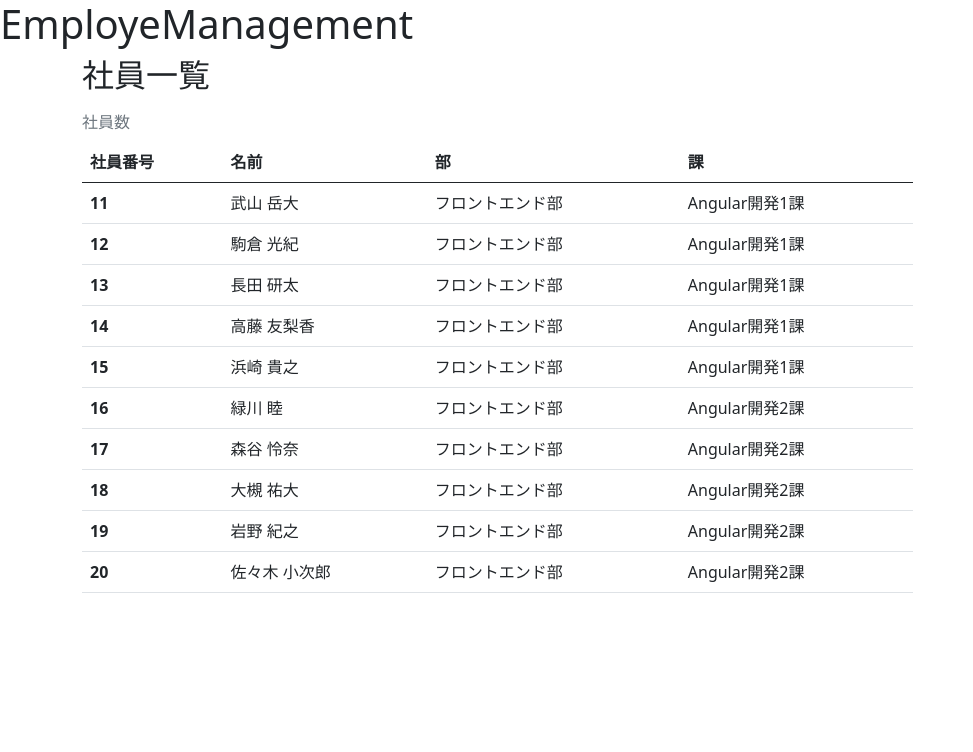
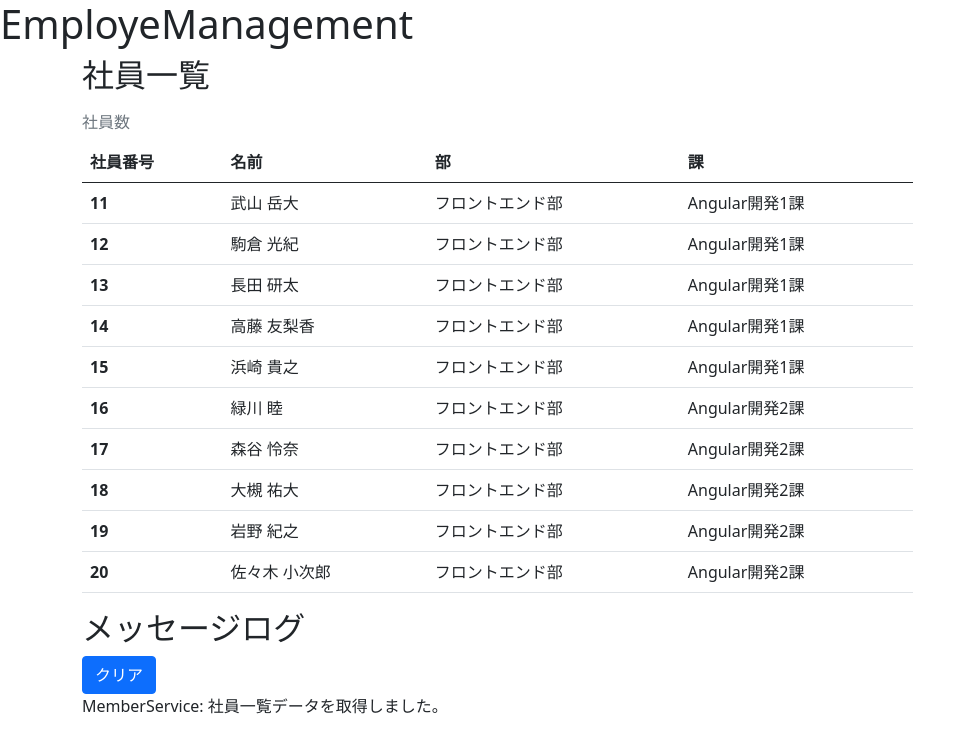
Before and after one commit to yuta-katayama-23/employee-management, an Angular app: page / in a window 1280 px wide. Shown: the top 752 px of the page, without its empty margins (0-973 px from the left). Built offline with nearby package versions, Linux system fonts and the light colour scheme.

Commit message:
messge log のコンポーネントを追加

```diff
--- a/src/app/app.component.html
+++ b/src/app/app.component.html
@@ -5,5 +5,10 @@
 <main>
   <div class="container">
     <app-employee></app-employee>
+    <app-messages></app-messages>
   </div>
 </main>
+
+<footer>
+
+</footer>
--- a/src/app/app.module.ts
+++ b/src/app/app.module.ts
@@ -6,12 +6,14 @@ import { AppRoutingModule } from './app-routing.module';
 import { AppComponent } from './app.component';
 import { EmployeeComponent } from './employee/employee.component';
 import { EmployeeDetailComponent } from './employee-detail/employee-detail.component';
+import { MessagesComponent } from './messages/messages.component';
 
 @NgModule({
   declarations: [
     AppComponent,
     EmployeeComponent,
-    EmployeeDetailComponent
+    EmployeeDetailComponent,
+    MessagesComponent
   ],
   imports: [
     BrowserModule,
--- a/src/app/employee.service.ts
+++ b/src/app/employee.service.ts
@@ -1,15 +1,18 @@
 import { Injectable } from '@angular/core';
+import { Observable, of } from 'rxjs';
+import { EMPLOYEES } from './mock-employees';
 import { Employee } from './employee';
-import { EMPLOYEES } from './mock-employees';
+import { MessageService } from './message.service';
 
 @Injectable({
   providedIn: 'root'
 })
 export class EmployeeService {
 
-  constructor() { }
+  constructor(private messageService: MessageService) { }
 
-  getEmployee(): Employee[] {
-    return EMPLOYEES;
+  getEmployee(): Observable<Employee[]> {
+    this.messageService.add('MemberService: 社員一覧データを取得しました。');
+    return of(EMPLOYEES);
   }
 }
--- a/src/app/employee/employee.component.ts
+++ b/src/app/employee/employee.component.ts
@@ -23,7 +23,7 @@ export class EmployeeComponent implements OnInit {
   }
 
   getEmployee(): void {
-    this.employees = this.employeeService.getEmployee();
+    this.employeeService.getEmployee().subscribe(employees => this.employees = employees);
   }
 
 }
--- /dev/null
+++ b/src/app/message.service.ts
@@ -0,0 +1,17 @@
+import { Injectable } from '@angular/core';
+
+@Injectable({
+  providedIn: 'root'
+})
+export class MessageService {
+
+  messages: string[] = [];
+
+  add(message: string): void {
+    this.messages.push(message);
+  }
+
+  clear(): void {
+    this.messages = [];
+  }
+}
--- /dev/null
+++ b/src/app/messages/messages.component.html
@@ -0,0 +1,5 @@
+<div *ngIf="messageService.messages.length">
+  <h2>メッセージログ</h2>
+  <button type="button" class="btn btn-primary" (click)="messageService.clear()">クリア</button>
+  <div *ngFor="let message of messageService.messages">{{ message }}</div>
+</div>
--- /dev/null
+++ b/src/app/messages/messages.component.ts
@@ -0,0 +1,16 @@
+import { Component, OnInit } from '@angular/core';
+import { MessageService } from '../message.service';
+
+@Component({
+  selector: 'app-messages',
+  templateUrl: './messages.component.html',
+  styleUrls: ['./messages.component.scss']
+})
+export class MessagesComponent implements OnInit {
+
+  constructor(public messageService: MessageService) { }
+
+  ngOnInit(): void {
+  }
+
+}
```
Also changed, not shown: src/app/messages/messages.component.scss (added), 2 other files (tests, documents, lock files or other folders).
